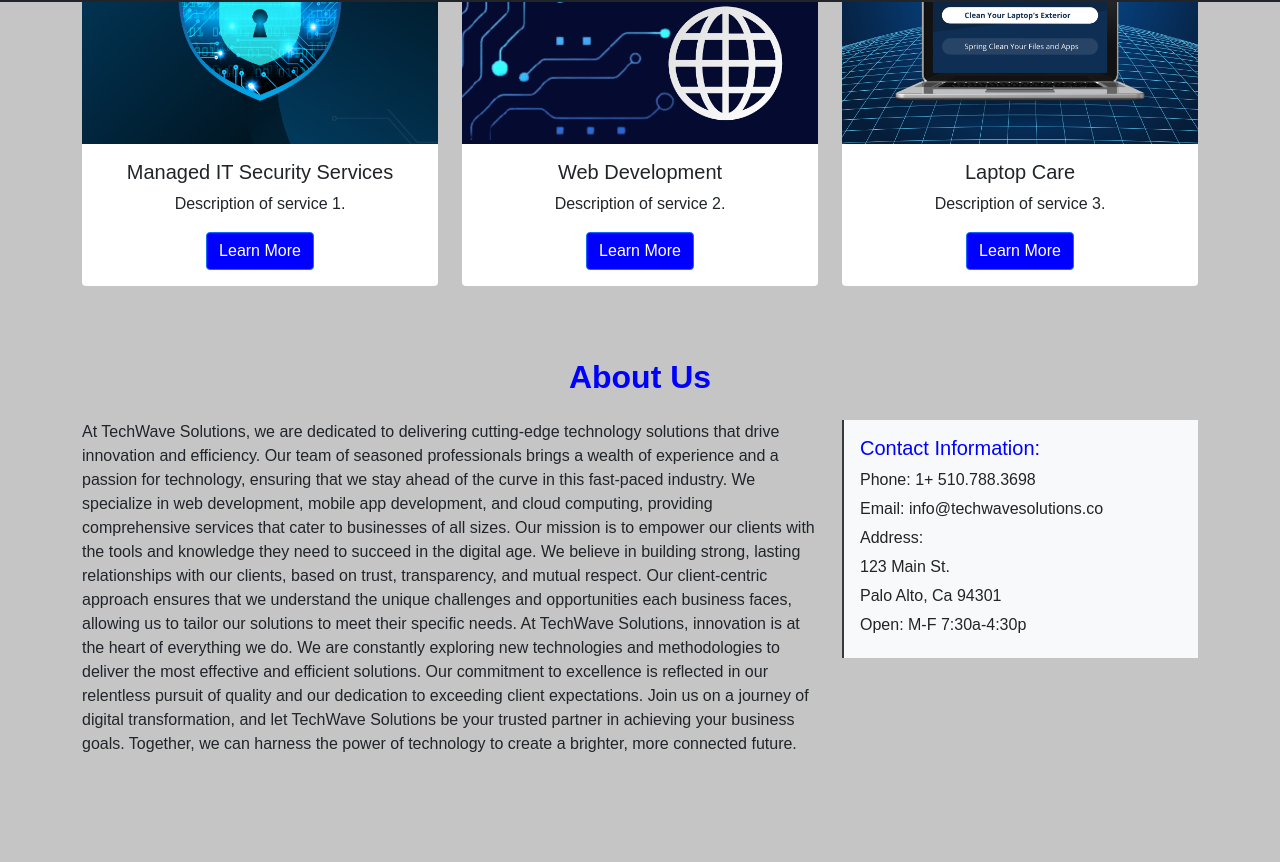
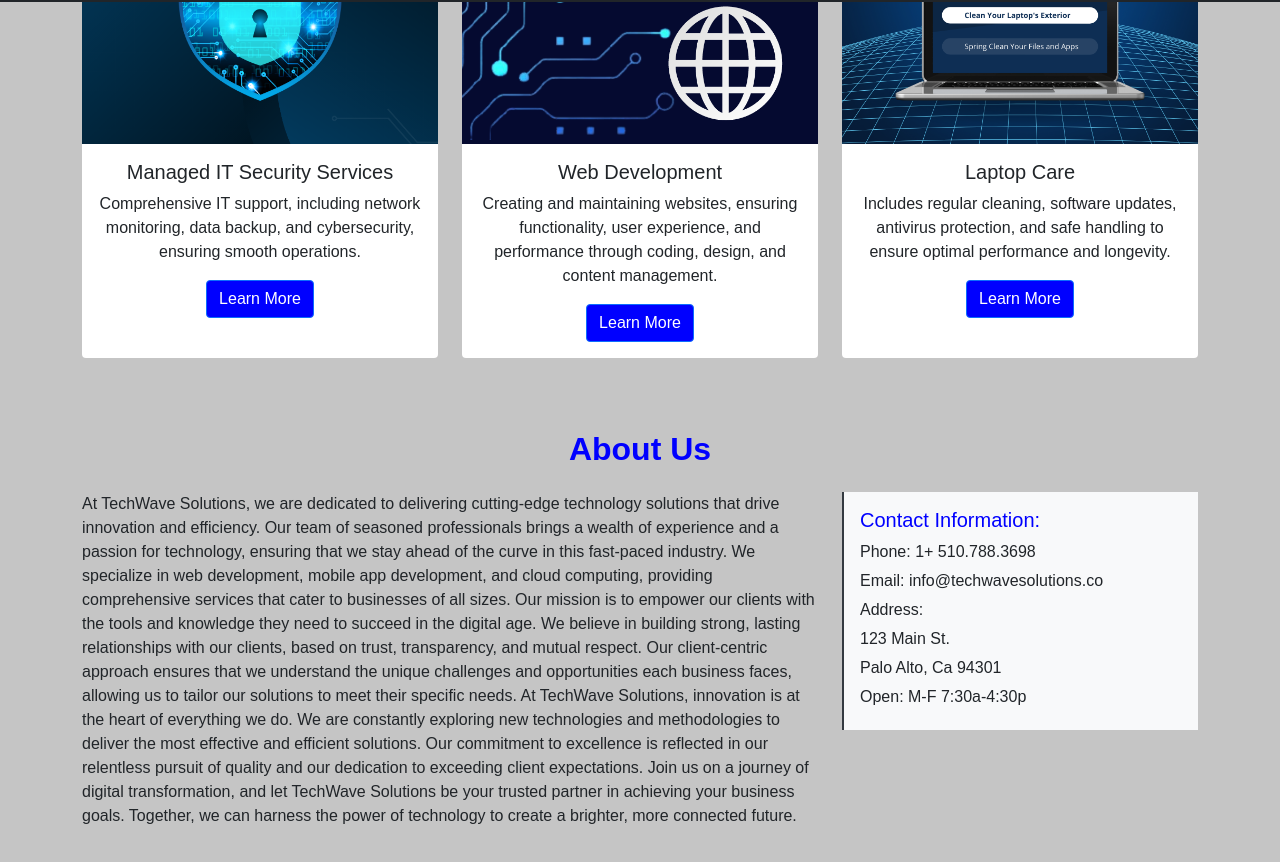
Before and after one commit to karen-campos1/techwave_solutions, a plain HTML site: page index.html in a window 1280 px wide. Shown: the part 798-1660 px from the top of the page. Drawn offline with nearby package versions, Linux system fonts and the light colour scheme.

Commit message:
3rd commit

```diff
--- a/index.html
+++ b/index.html
@@ -53,7 +53,7 @@
                         <img src="./static/images/it-service.png" class="card-img-top" alt="Service 1">
                         <div class="card-body">
                             <h5 class="card-title">Managed IT Security Services</h5>
-                            <p class="card-text">Description of service 1.</p>
+                            <p class="card-text">Comprehensive IT support, including network monitoring, data backup, and cybersecurity, ensuring smooth operations.</p>
                             <a href="services.html" class="btn btn-primary">Learn More</a>
                         </div>
                     </div>
@@ -63,7 +63,7 @@
                         <img src="./static/images/web-dev.png" class="card-img-top" alt="Service 2">
                         <div class="card-body">
                             <h5 class="card-title">Web Development</h5>
-                            <p class="card-text">Description of service 2.</p>
+                            <p class="card-text">Creating and maintaining websites, ensuring functionality, user experience, and performance through coding, design, and content management.</p>
                             <a href="services.html" class="btn btn-primary">Learn More</a>
                         </div>
                     </div>
@@ -73,7 +73,7 @@
                         <img src="./static/images/laptop-care.png" class="card-img-top" alt="Service 3">
                         <div class="card-body">
                             <h5 class="card-title">Laptop Care</h5>
-                            <p class="card-text">Description of service 3.</p>
+                            <p class="card-text">Includes regular cleaning, software updates, antivirus protection, and safe handling to ensure optimal performance and longevity.</p>
                             <a href="services.html" class="btn btn-primary">Learn More</a>
                         </div>
                     </div>
```
